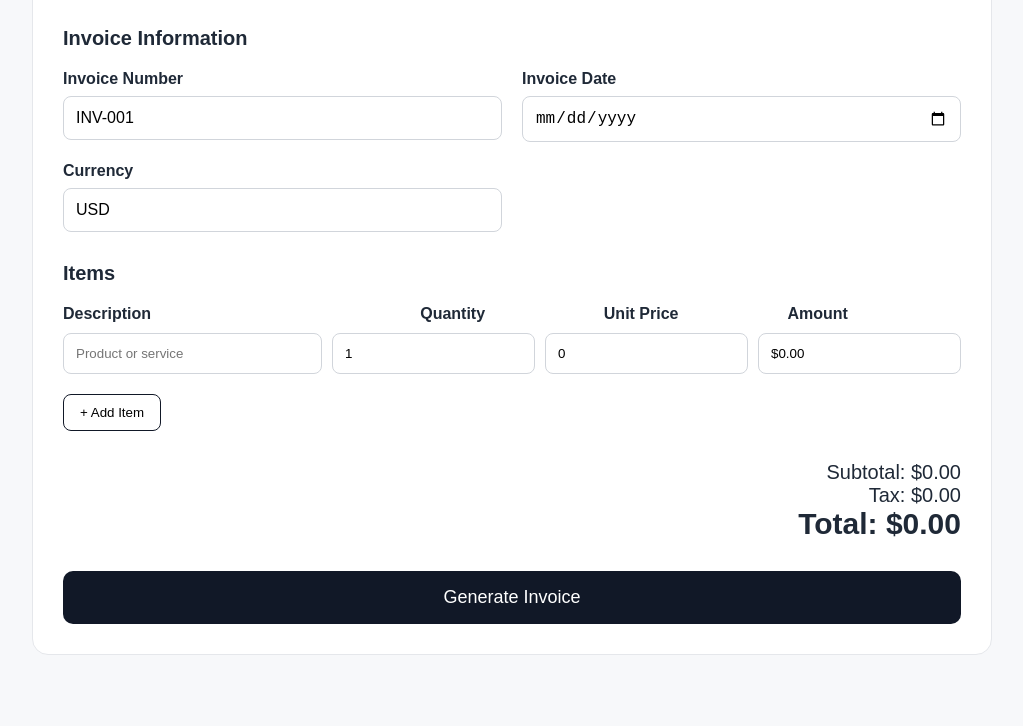
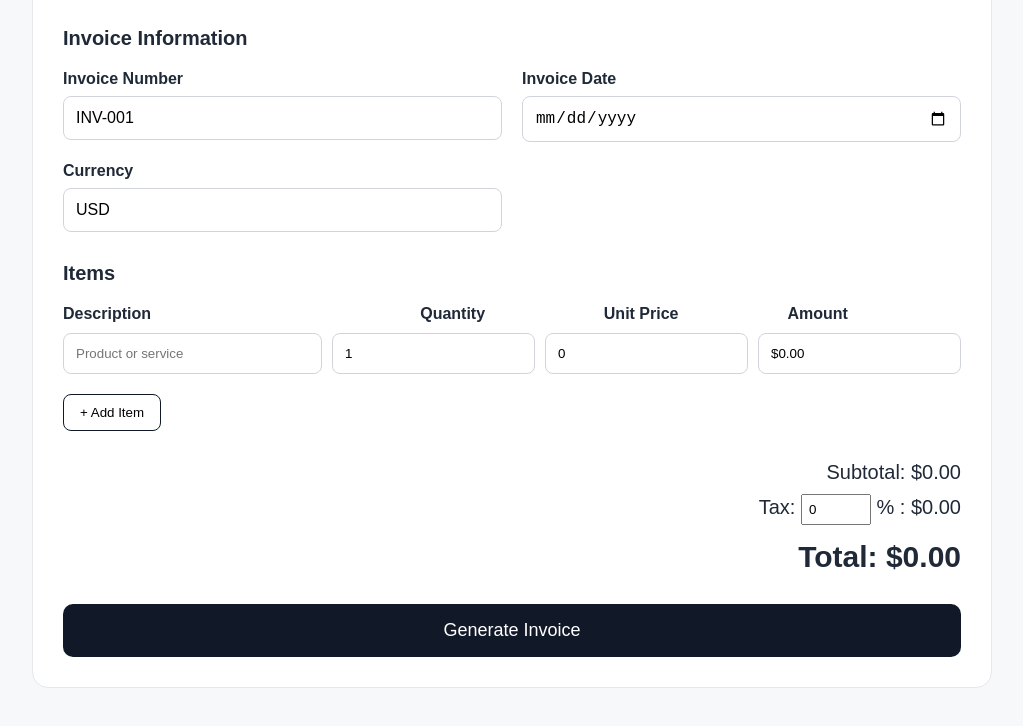
Before and after one commit to zhengthomas54-creator/aigohelp, a plain HTML site: page invoice-generator/index.html in a window 1280 px wide. Shown: the part 766-1492 px from the top of the page, without its empty margins (128-1151 px from the left). Drawn offline with Linux system fonts and the light colour scheme.

Commit message:
Update index.html

```diff
--- a/invoice-generator/index.html
+++ b/invoice-generator/index.html
@@ -426,23 +426,29 @@
            <div class="item-row">
 
     <input
+        id="description"
         type="text"
         placeholder="Product or service"
     >
 
     <input
+        id="quantity"
         type="number"
         value="1"
         min="1"
+        oninput="calculateTotal()"
     >
 
     <input
+        id="unitPrice"
         type="number"
         value="0"
         min="0"
+        oninput="calculateTotal()"
     >
 
     <input
+        id="amount"
         type="text"
         value="$0.00"
         readonly
@@ -463,15 +469,37 @@
        <div class="total-box">
 
     <div>
-                Subtotal: $0.00
+        Subtotal:
+        $<span id="subtotal">0.00</span>
     </div>
 
-            <div>
-                Tax: $0.00
+    <div style="margin-top: 10px;">
+
+        Tax:
+
+        <input
+            id="taxRate"
+            type="number"
+            value="0"
+            min="0"
+            max="100"
+            oninput="calculateTotal()"
+            style="width: 70px; padding: 6px;"
+        >
+
+        %
+
+        :
+
+        $<span id="taxAmount">0.00</span>
+
     </div>
 
-            <div class="total">
-                Total: $0.00
+    <div class="total" style="margin-top: 15px;">
+
+        Total:
+        $<span id="total">0.00</span>
+
     </div>
 
 </div>
@@ -486,7 +514,66 @@
 
 </div>
 
+<script>
 
+function calculateTotal() {
+
+    const quantity =
+        parseFloat(
+            document.getElementById("quantity").value
+        ) || 0;
+
+
+    const unitPrice =
+        parseFloat(
+            document.getElementById("unitPrice").value
+        ) || 0;
+
+
+    const taxRate =
+        parseFloat(
+            document.getElementById("taxRate").value
+        ) || 0;
+
+
+    // Calculate item amount
+
+    const amount =
+        quantity * unitPrice;
+
+
+    // Calculate tax
+
+    const taxAmount =
+        amount * taxRate / 100;
+
+
+    // Calculate total
+
+    const total =
+        amount + taxAmount;
+
+
+    // Display values
+
+    document.getElementById("amount").value =
+        "$" + amount.toFixed(2);
+
+
+    document.getElementById("subtotal").textContent =
+        amount.toFixed(2);
+
+
+    document.getElementById("taxAmount").textContent =
+        taxAmount.toFixed(2);
+
+
+    document.getElementById("total").textContent =
+        total.toFixed(2);
+
+}
+
+</script>
 </body>
 
 </html>
```
Lines whose indentation alone changed are shown as unchanged.
